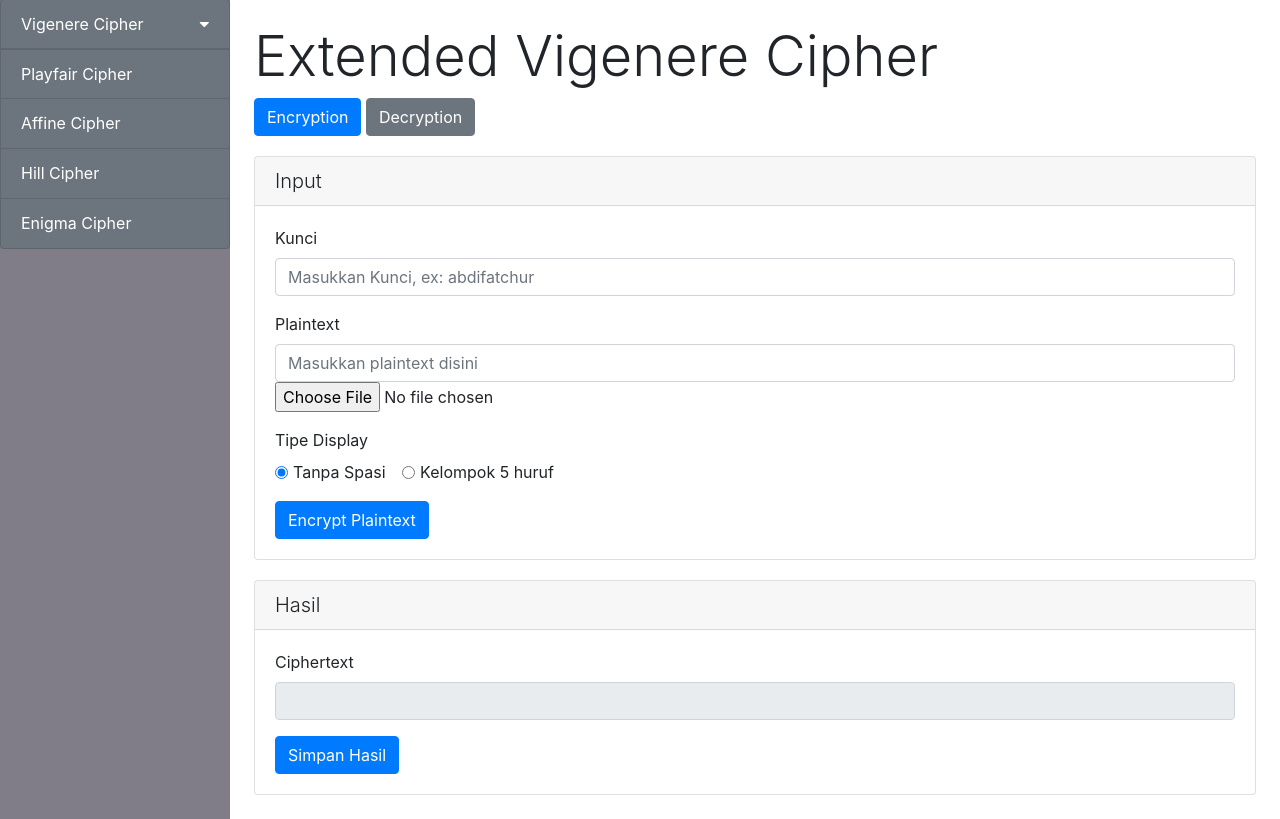
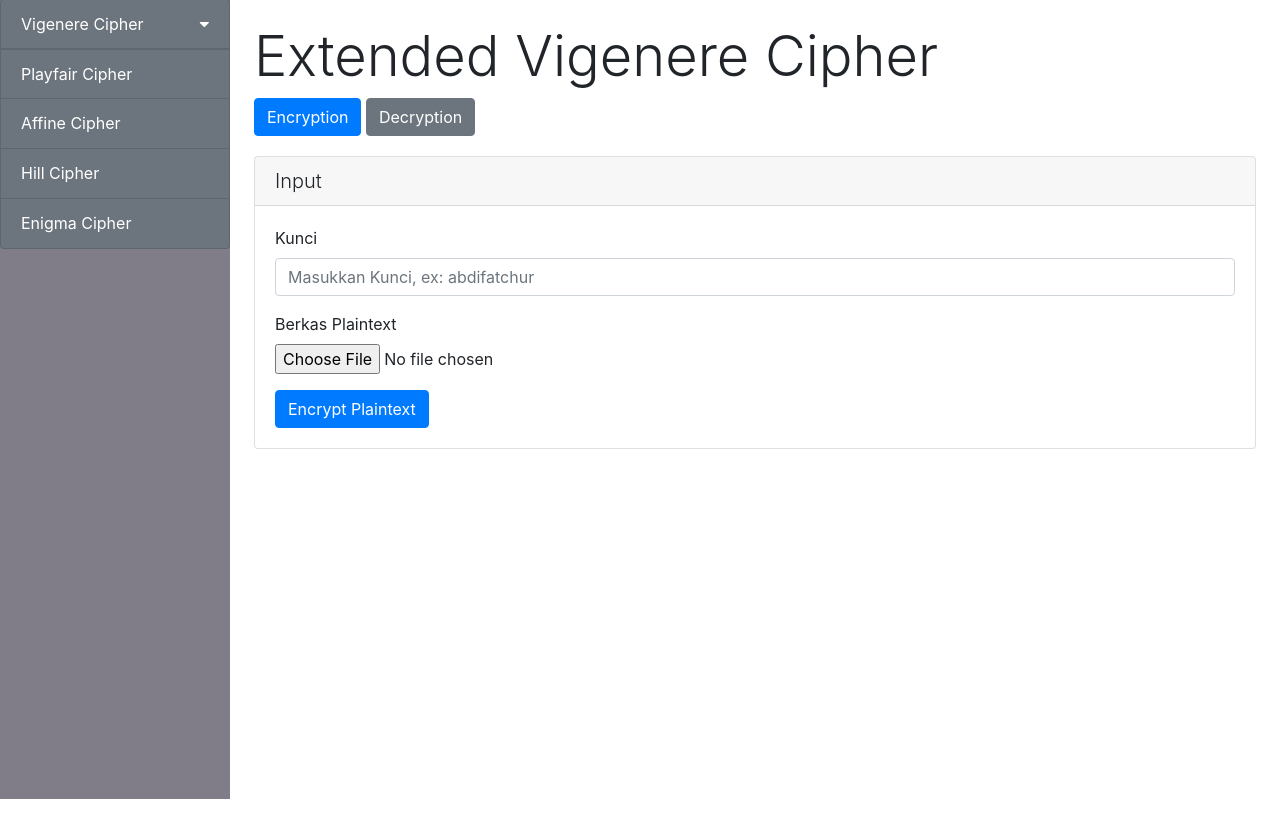
Before and after one commit to AbdiHaryadi/classic-cryptology, a Flask app: page /extended/encrypt in a window 1280 px wide. Shown: the part 57-876 px from the top of the page. Run offline with Flask 2, Linux system fonts and the light colour scheme; some libraries are stand-ins or nearby versions.

Commit message:
feat(frontend/extended): add file mechanism

```diff
--- a/app.py
+++ b/app.py
@@ -1,6 +1,7 @@
 from flask import *
 from fileinput import filename
 from werkzeug.utils import secure_filename
+from io import BytesIO
 
 from algorithm.hillCipher import HillCipher
 from algorithm.playfair_cipher import PlayfairCipher
@@ -295,21 +296,30 @@ def extendedVigenereCypher():
       input = request.form
       # ukuran kunci
       key = input['text1']
-      # plaintext
-      plain = input['text3']
-      # display
-      display = input['inlineRadio']
-      output_formatter.set_display(display)
+      key_in_bytes = bytes(key, encoding="ascii")
 
       # file handle
+      file = request.files["file"]
+      if file:
+         filename = secure_filename(file.filename)
+         encrypted_filename = filename + ".encrypted"
 
-      # Extended Vigenere Cipher algorithm
-      extended = ExtendedVigenereCipher(key=key)
-      # do cypher
-      cypher = extended.encrypt(plain)
+         plain: bytes = file.read()
+         # Extended Vigenere Cipher algorithm
+         extended = ExtendedVigenereCipher(key=key_in_bytes)
+         # do cypher
+         cypher = extended.encrypt(plain)
 
-      result = output_formatter.format(cypher)
-      return render_template("extended.html", mode="Encrypt", plaintext=plain, result=result, key=key, display=display)
+         return send_file(
+            BytesIO(cypher),
+            as_attachment=True,
+            download_name=encrypted_filename
+         )
+
+      else:
+         print("Warning: No files detected.")
+
+      return render_template("extended.html", mode="Encrypt", key=key)
 
    return render_template("extended.html", mode="Encrypt", display="option1")
 
@@ -321,21 +331,35 @@ def extendedVigenereDecrypt():
       input = request.form
       # ukuran kunci
       key = input['text1']
-      # plaintext
-      cypher = input['text3']
-      # display
-      display = input['inlineRadio']
-      output_formatter.set_display(display)
+      key_in_bytes = bytes(key, encoding="ascii")
 
       # file handle
+      file = request.files["file"]
+      if file:
+         cypher: bytes = file.read()
+         filename = secure_filename(file.filename)
+         filename_match = re.match("(.*)\\.encrypted", filename)
+         if filename_match:
+            decrypted_filename = filename_match.group(1)
+         else:
+            decrypted_filename = filename + ".decrypted"
 
-      # Extended Vigenere Cipher algorithm
-      extended = ExtendedVigenereCipher(key=key)
-      # do decrypt
-      plain = extended.decrypt(cypher)
+         # Extended Vigenere Cipher algorithm
+         extended = ExtendedVigenereCipher(key=key_in_bytes)
+         # do decrypt
+         cypher = extended.decrypt(cypher)
+
+         return send_file(
+            BytesIO(cypher),
+            as_attachment=True,
+            download_name=decrypted_filename
+         )
+
+      else:
+         print("Warning: No files detected.")
 
       result = output_formatter.format(plain)
-      return render_template("extended.html", mode="Decrypt", ciphertext=cypher, result=result, key=key, display=display)
+      return render_template("extended.html", mode="Decrypt", key=key)
 
    return render_template("extended.html", mode="Decrypt", display="option1")
 
@@ -352,8 +376,6 @@ def enigmaCypher():
       # display
       display = input['inlineRadio']
       output_formatter.set_display(display)
-
-      # file handle
 
       # Enigma Cipher algorithm, , sementara ku Hill biar bisa jalan html nya :v
       enigma = EnigmaCipher(
@@ -386,8 +408,6 @@ def enigmaDecrypt():
       # display
       display = input['inlineRadio']
       output_formatter.set_display(display)
-
-      # file handle
 
       # Enigma
       enigma = EnigmaCipher(
--- a/templates/extended.html
+++ b/templates/extended.html
@@ -14,48 +14,16 @@
     <div class="card">
         <h5 class="card-header font-weight-light">Input</h5>
         <div class="card-body">
-            <form action="/extended/encrypt" method="POST">
+            <form action="/extended/encrypt" method="POST" enctype="multipart/form-data">
                 <div class="form-group">
                     <label for="text1">Kunci</label>
                     <input type="text" class="form-control" name="text1" placeholder="Masukkan Kunci, ex: abdifatchur" value="{{key}}">
                 </div>
                 <div class="form-group">
-                    <label for="text3">Plaintext</label>
-                    <input type="text" class="form-control" name="text3" placeholder="Masukkan plaintext disini" id="text-input" value="{{plaintext}}">
-                    <input type="file" class="form-control-file" name="file" id="text-file-input">
-                </div>
-                <label for="text2">Tipe Display</label>
-                <div class="form-group">
-                    <div class="form-check form-check-inline">
-                        {% if display=="option1" %}
-                        <input class="form-check-input" type="radio" name="inlineRadio" id="inlineRadio1" value="option1" checked>
-                        {% else %}
-                        <input class="form-check-input" type="radio" name="inlineRadio" id="inlineRadio1" value="option1">
-                        {% endif %}
-                        <label class="form-check-label" for="inlineRadio1">Tanpa Spasi</label>
-                    </div>
-                    <div class="form-check form-check-inline">
-                        {% if display=="option2" %}
-                        <input class="form-check-input" type="radio" name="inlineRadio" id="inlineRadio2" value="option2" checked>
-                        {% else %}
-                        <input class="form-check-input" type="radio" name="inlineRadio" id="inlineRadio2" value="option2">
-                        {% endif %}
-                        <label class="form-check-label" for="inlineRadio2">Kelompok 5 huruf</label>
-                    </div>
+                    <label for="file">Berkas Plaintext</label>
+                    <input type="file" class="form-control-file" name="file" id="text-file-input" required>
                 </div>
                 <button type="submit" class="btn btn-primary">Encrypt Plaintext</button>
-            </form>
-        </div>
-    </div>
-    <div class="card">
-        <h5 class="card-header font-weight-light">Hasil</h5>
-        <div class="card-body">
-            <form action="/saveresult" method="POST">
-                <div class="form-group">
-                    <label for="text">Ciphertext</label>
-                    <input type="text" readonly class="form-control" name="result" value="{{result}}">
-                </div>
-                <button type="submit" class="btn btn-primary">Simpan Hasil</button>
             </form>
         </div>
     </div>
@@ -65,48 +33,16 @@
     <div class="card">
         <h5 class="card-header font-weight-light">Input</h5>
         <div class="card-body">
-            <form action="/extended/decrypt" method="POST">
+            <form action="/extended/decrypt" method="POST" enctype="multipart/form-data">
                 <div class="form-group">
                     <label for="text1">Kunci</label>
                     <input type="text" class="form-control" name="text1" placeholder="Masukkan Kunci, ex: abdifatchur" value="{{key}}">
                 </div>
                 <div class="form-group">
-                    <label for="text3">Ciphertext</label>
-                    <input type="text" class="form-control" name="text3" placeholder="Masukkan ciphertext disini" id="text-input" value="{{ciphertext}}">
+                    <label for="text3">Berkas Ciphertext</label>
                     <input type="file" class="form-control-file" name="file" id="text-file-input">
                 </div>
-                <label for="text2">Tipe Display</label>
-                <div class="form-group">
-                    <div class="form-check form-check-inline">
-                        {% if display=="option1" %}
-                        <input class="form-check-input" type="radio" name="inlineRadio" id="inlineRadio1" value="option1" checked>
-                        {% else %}
-                        <input class="form-check-input" type="radio" name="inlineRadio" id="inlineRadio1" value="option1">
-                        {% endif %}
-                        <label class="form-check-label" for="inlineRadio1">Tanpa Spasi</label>
-                    </div>
-                    <div class="form-check form-check-inline">
-                        {% if display=="option2" %}
-                        <input class="form-check-input" type="radio" name="inlineRadio" id="inlineRadio2" value="option2" checked>
-                        {% else %}
-                        <input class="form-check-input" type="radio" name="inlineRadio" id="inlineRadio2" value="option2">
-                        {% endif %}
-                        <label class="form-check-label" for="inlineRadio2">Kelompok 5 huruf</label>
-                    </div>
-                </div>
                 <button type="submit" class="btn btn-primary">Decrypt Ciphertext</button>
-            </form>
-        </div>
-    </div>
-    <div class="card">
-        <h5 class="card-header font-weight-light">Hasil</h5>
-        <div class="card-body">
-            <form action="/saveresult" method="POST">
-                <div class="form-group">
-                    <label for="text">Plaintext</label>
-                    <input type="text" readonly class="form-control" name="result" value="{{result}}">
-                </div>
-                <button type="submit" class="btn btn-primary">Simpan Hasil</button>
             </form>
         </div>
     </div>
```
